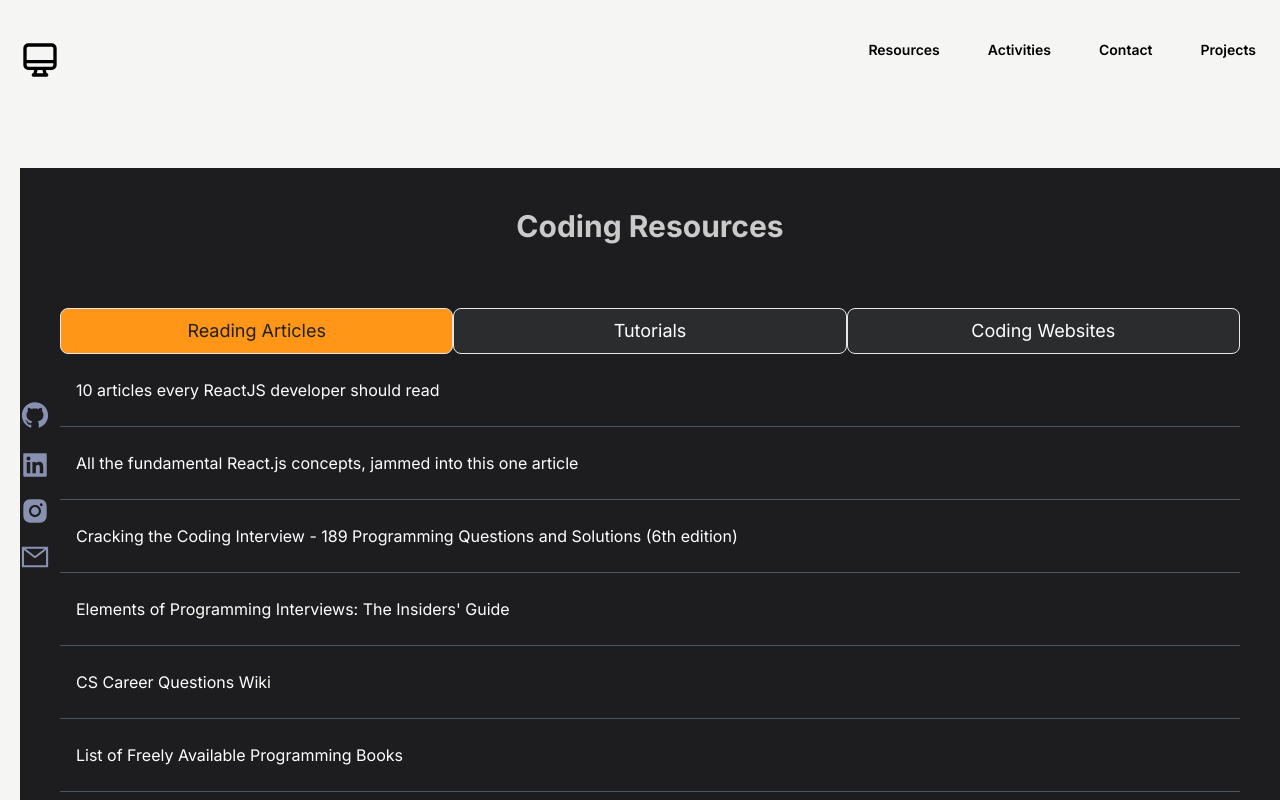
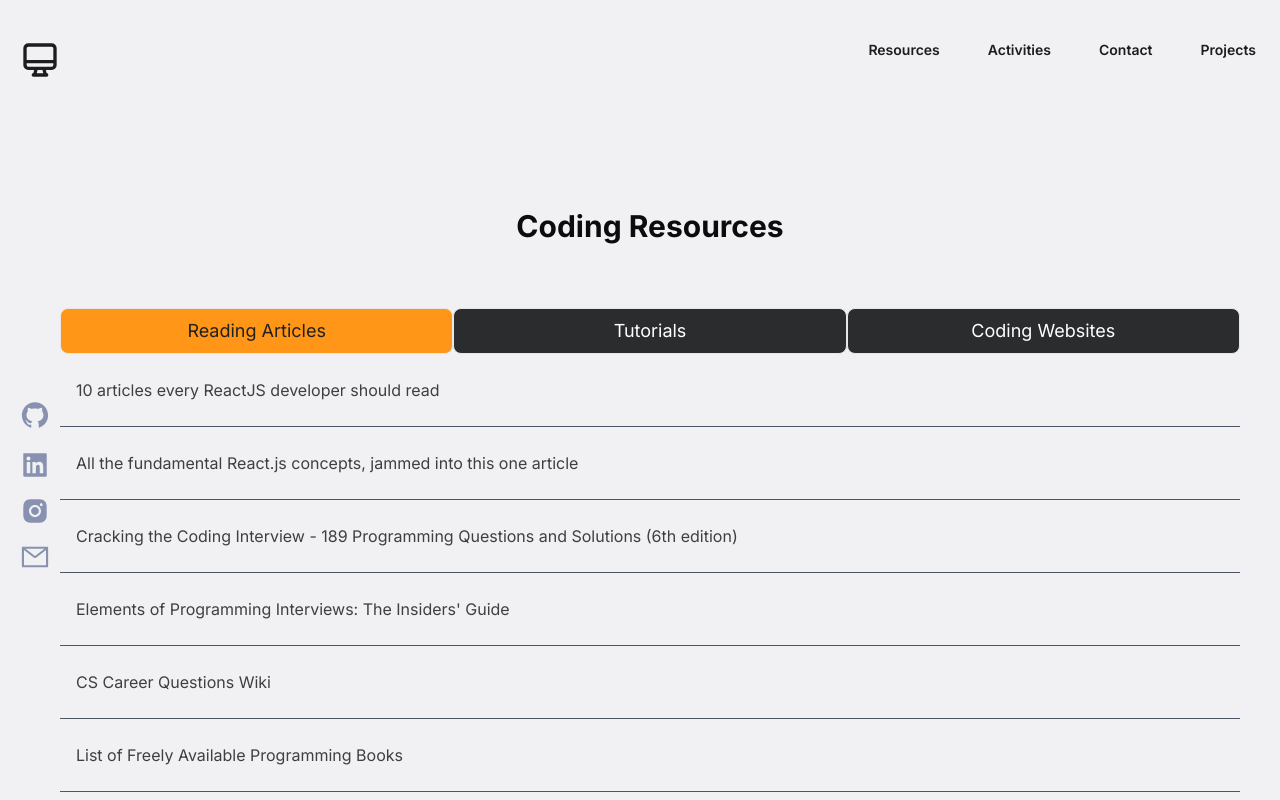
Before and after one commit to OppedRawen/IVC-Computer-Science, a React (Create React App) app: page /resources in a window 1280 px wide. Shown: the top 800 px of the page. Built offline with nearby package versions, Linux system fonts and the light colour scheme.

Commit message:
stylling

```diff
--- a/src/App.js
+++ b/src/App.js
@@ -36,8 +36,7 @@ useEffect(() => {
   return (
     <ThemeContext.Provider value={{ isDarkMode, toggleDarkMode: () => setIsDarkMode(prev => !prev) }}>
     <Router>
-   <div className={` pl-5 overflow-x-hidden shadow-lg bg-[#f5f5f4]
- dark: 'bg-stone-100 text-gray-500'}`}>
+   <div className={` pl-5 overflow-x-hidden shadow-lg bg-primary-light `}>
 
 
 
--- a/src/components/Tags.jsx
+++ b/src/components/Tags.jsx
@@ -8,7 +8,7 @@ function Tags({ tags }) {
 				return (
 					<span
 						key={index}
-						className="mr-2 mt-1 mb-1 px-2 py-1 text-white text-center border-1.5 border-blue-500 rounded-md cursor-pointer">
+						className="mr-2 mt-1 mb-1 px-2 py-1 text-p-light text-center border-1.5 border-blue-500 rounded-md cursor-pointer">
 						{tag}
 					</span>
 				);
--- a/src/components/ToggleItem.jsx
+++ b/src/components/ToggleItem.jsx
@@ -11,12 +11,12 @@ function ToggleItem({ id, title, description, url, tags, urlText = 'See more' })
             <button
                 type="button"
                 onClick={() => setShowDescription(prev => !prev)}
-                className={`block w-full text-left px-4 py-2 transition-colors ${showDescription ? 'bg-gray-400 text-black' : 'bg-transparent text-white'} hover:bg-orange-500 hover:text-gray-800`}
+                className={`block w-full text-left px-4 py-2 transition-colors ${showDescription ? 'bg-gray-400 text-black' : 'bg-transparent text-p-light'} hover:bg-orange-500 hover:text-gray-800`}
             >
                 {title}
             </button>
             <div className={`transition-all transform origin-top ${showDescription ? 'max-h-[50rem] opacity-100 mt-2' : 'max-h-0 opacity-0'} px-4`}>
-                <p className="text-white mb-2">{description}</p>
+                <p className="text-p-light mb-2">{description}</p>
                 <a
                     className="text-orange-500 hover:underline"
                     href={url}
@@ -25,7 +25,7 @@ function ToggleItem({ id, title, description, url, tags, urlText = 'See more' })
                 >
                     {urlText}
                 </a>
-               {tags&& <p className="text-white mt-2">Tags: {tags.join(", ")}</p>}
+               {tags&& <p className="text-p-light mt-2">Tags: {tags.join(", ")}</p>}
             </div>
         </li>
     );
--- a/src/pages/Contact.jsx
+++ b/src/pages/Contact.jsx
@@ -77,7 +77,7 @@ const Contact = () => {
                         variants={fieldVariants}
                         transition={{ duration: 0.5, delay: 0.3 }}
                     >
-                        <input type="submit" value="Send" className="py-3 px-5 text-sm border border-teal-500 font-medium text-center text-white rounded-lg bg-primary-700 sm:w-fit hover:bg-primary-800 focus:ring-4 focus:outline-none focus:ring-primary-300 dark:bg-primary-600 dark:hover:bg-primary-700 dark:focus:ring-primary-800 " />
+                        <input type="submit" value="Send" className="py-3 px-5 text-sm border border-teal-500 font-medium text-center text-p-light rounded-lg bg-primary-700 sm:w-fit hover:bg-primary-800 focus:ring-4 focus:outline-none focus:ring-primary-300 dark:bg-primary-600 dark:hover:bg-primary-700 dark:focus:ring-primary-800 " />
                     </motion.div>
                 </form>
 
--- a/src/pages/Introduction.jsx
+++ b/src/pages/Introduction.jsx
@@ -30,7 +30,7 @@ const Introduction = () => {
                 <div className="md:w-1/2">
 
                 <motion.p
-    className="text-[#cacaca] mt-4 text-[16px] leading-6"
+    className=" text-p-light  mt-4 text-[16px] leading-6"
     initial={{ opacity: 0, y: 50 }}
     whileInView={{ opacity: 1, y: 0 }}
     transition={{ duration: 0.4, delay: 0.1 }}
@@ -40,7 +40,7 @@ const Introduction = () => {
 </motion.p>
 
 <motion.p
-    className="text-[#cacaca] mt-4 text-[16px] leading-6"
+    className=" text-p-light mt-4 text-[16px] leading-6"
     initial={{ opacity: 0, y: 50 }}
     whileInView={{ opacity: 1, y: 0 }}
     transition={{ duration: 0.4, delay: 0.15 }}
@@ -50,7 +50,7 @@ const Introduction = () => {
 </motion.p>
 
 <motion.p
-    className="text-[#cacaca] mt-4 text-[16px] leading-6"
+    className="text-p-light mt-4 text-[16px] leading-6"
     initial={{ opacity: 0, y: 50 }}
     whileInView={{ opacity: 1, y: 0 }}
     transition={{ duration: 0.4, delay: 0.2 }}
--- a/src/pages/Projects.jsx
+++ b/src/pages/Projects.jsx
@@ -8,7 +8,7 @@ const Projects = () => {
         <h2>Projects</h2>
       </section>
       <section className=" max-w-screen-xl m-auto md:pl-20 px-8 py-24 sm:32">
-        <h1 className="text-[#cacaca]">
+        <h1 className="text-h1-light">
           To be added
         </h1>
       </section>
--- a/src/pages/Resources.jsx
+++ b/src/pages/Resources.jsx
@@ -8,8 +8,8 @@ import {motion} from 'framer-motion';
 
 function Resources() {
     return (
-        <motion.div id="resources" className="flex flex-col items-center p-10 bg-[#1d1d20] overflow-y-auto h-full max-h-screen" initial={{ opacity: 0 }} animate={{ opacity: 1 }} transition={{ delay: 0.3 }}>
-            <h1 className="text-3xl font-bold text-[#cacaca] mb-10">Coding Resources</h1>
+        <motion.div id="resources" className="flex flex-col items-center p-10 bg-primary-light overflow-y-auto h-full max-h-screen" initial={{ opacity: 0 }} animate={{ opacity: 1 }} transition={{ delay: 0.3 }}>
+            <h1 className="text-3xl font-bold text-h1-light mb-10">Coding Resources</h1>
             <Tab />
         </motion.div>
     );
@@ -43,7 +43,7 @@ function Tab() {
     }, [location]);
 
     return (
-        <div className="w-full mt-6 text-[#cacaca]">
+        <div className="w-full mt-6 text-p-light">
             <div className="mb-4 space-x-4 grid grid-cols-1 md:space-x-0 md:grid md:grid-cols-3">
                 {buttonsList.map((tabButton, idx) => (
                     <button
--- a/src/pages/activities.js
+++ b/src/pages/activities.js
@@ -67,7 +67,7 @@ const Activities = () => {
                             <motion.div key={idx} className="relative group activity-card" variants={animateProjectItem}>
                                 <img src={activity.imgSrc} className="w-full h-60 rounded-md" alt={activity.title} />
                                 <h3 className="text-[#54d5bb] font-bold text-xl mt-4">{activity.title}</h3>
-                                <p className="text-[#cacaca] mt-2 text-[16px] leading-6">{activity.description}</p>
+                                <p className="text-p-light mt-2 text-[16px] leading-6">{activity.description}</p>
                                 <button onClick={() => navigateToActivity(activity.title)} className="mt-4 bg-[#54d5bb] text-white rounded px-4 py-2 transition duration-200 ease hover:bg-[#3fb89b]">Learn More</button>
                             </motion.div>
                         ))}
--- a/tailwind.config.js
+++ b/tailwind.config.js
@@ -16,16 +16,29 @@ module.exports = {
             'conic-gradient(from 180deg at 50% 50%, var(--tw-gradient-stops))',
         },
         backgroundColor: {
-          'primary-dark': 'bg-stone-900',
-
-          'primary-light': 'stone-100',
+          'primary-dark': '#1d1d20',
+  'primary-light': '#f1f1f3',
+  'secondary-dark': '#2a2a2d',
+  'secondary-light': '#e0e0e2',
 
           // ... more colors for the dark theme
         },
         textColor: {
-          'primary-dark': 'text-slate-100',
-          'primary-light': 'text-stone-800',
-          // ... more text colors for the dark theme
+          'primary-dark': '#f1f1f3',
+          'primary-light': '#1d1d20',
+          'secondary-dark': '#e0e0e2',
+          'secondary-light': '#2a2a2d',
+
+          // New Colors
+          'h1-dark': '#f9f9fa',
+          'h2-dark': '#e8e8e9',
+          'h3-dark': '#d7d7d8',
+          'p-dark': '#c6c6c7',
+
+          'h1-light': '#0c0c0d',
+          'h2-light': '#1d1d1f',
+          'h3-light': '#2e2e30',
+          'p-light': '#3f3f41'
         },
       },
     },
```
Also changed, not shown: src/pages/About.jsx (+4 -4 lines).
